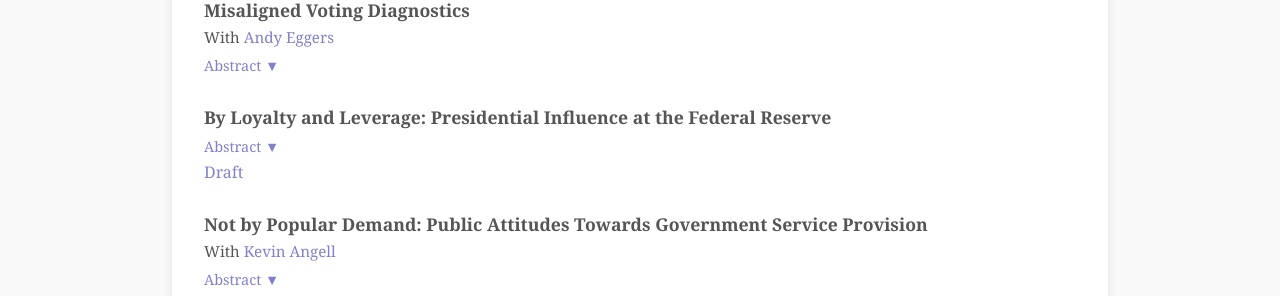
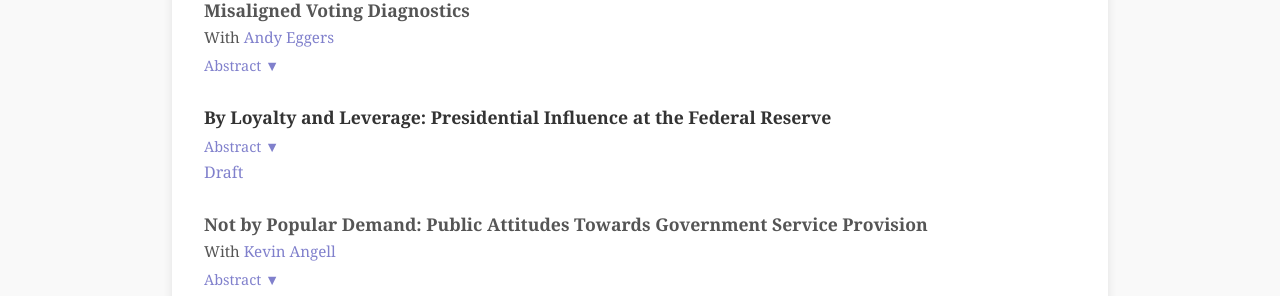
Before and after one commit to L-Cain/L-Cain.github.io, a Jekyll site: the page built from research.md, in a window 1280 px wide. Shown: the part 423-719 px from the top of the page. Built offline with Jekyll 4.4.1, drawn with Linux system fonts in a browser that asks for light colours.

Commit message:
Update research.md

```diff
--- a/research.md
+++ b/research.md
@@ -29,7 +29,7 @@ Government</a>
   </div>
 
    <div style="margin-bottom: 1.5rem;">
-    <a href="papers/By_Loyalty_and_Leverage 5.13.2026.pdf" target="_blank" style="font-size: 1.1rem; color: #555; font-weight: 600; ; text-decoration: none;">By Loyalty and Leverage: Presidential Influence at the Federal Reserve </a><br>
+    <a href="papers/By_Loyalty_and_Leverage%205.13.2026.pdf" target="_blank" class="paper-title" style="font-size: 1.1rem; font-weight: 600;">By Loyalty and Leverage: Presidential Influence at the Federal Reserve</a><br>
     <button onclick="var a=this.nextElementSibling;a.style.display=a.style.display==='block'?'none':'block';this.textContent=this.textContent==='Abstract ▼'?'Abstract ▲':'Abstract ▼';" style="margin-top:0.1rem;background:none;border:none;color:#8080cc;padding:0.25rem 0;cursor:pointer;font-family:inherit;font-size:0.9rem;">Abstract ▼</button>
     <div style="display:none;margin-top:0.75rem;padding:1rem;background:#f0f0f8;border-left:3px solid #8080cc;border-radius:0 4px 4px 0;">
       <p>Pundits and central bankers alike tout the independence and apolitical stance of the Federal
```
